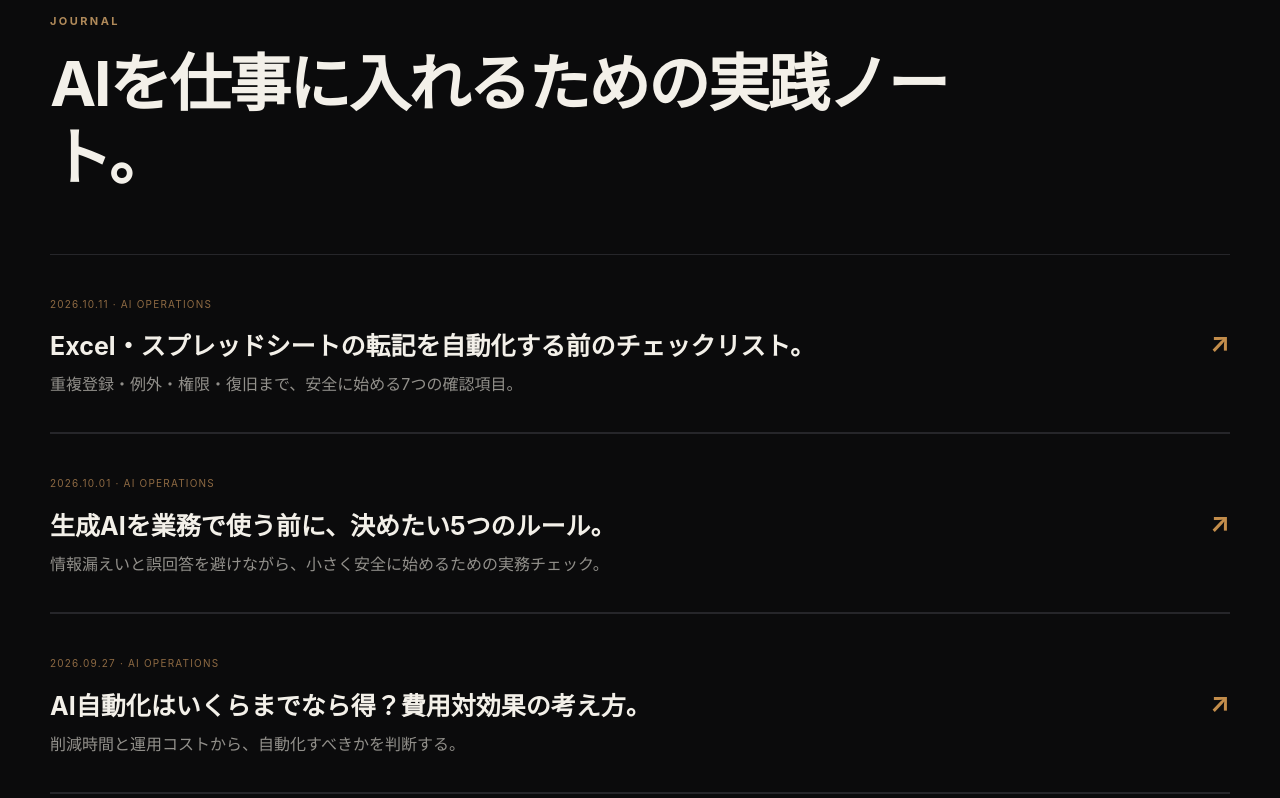
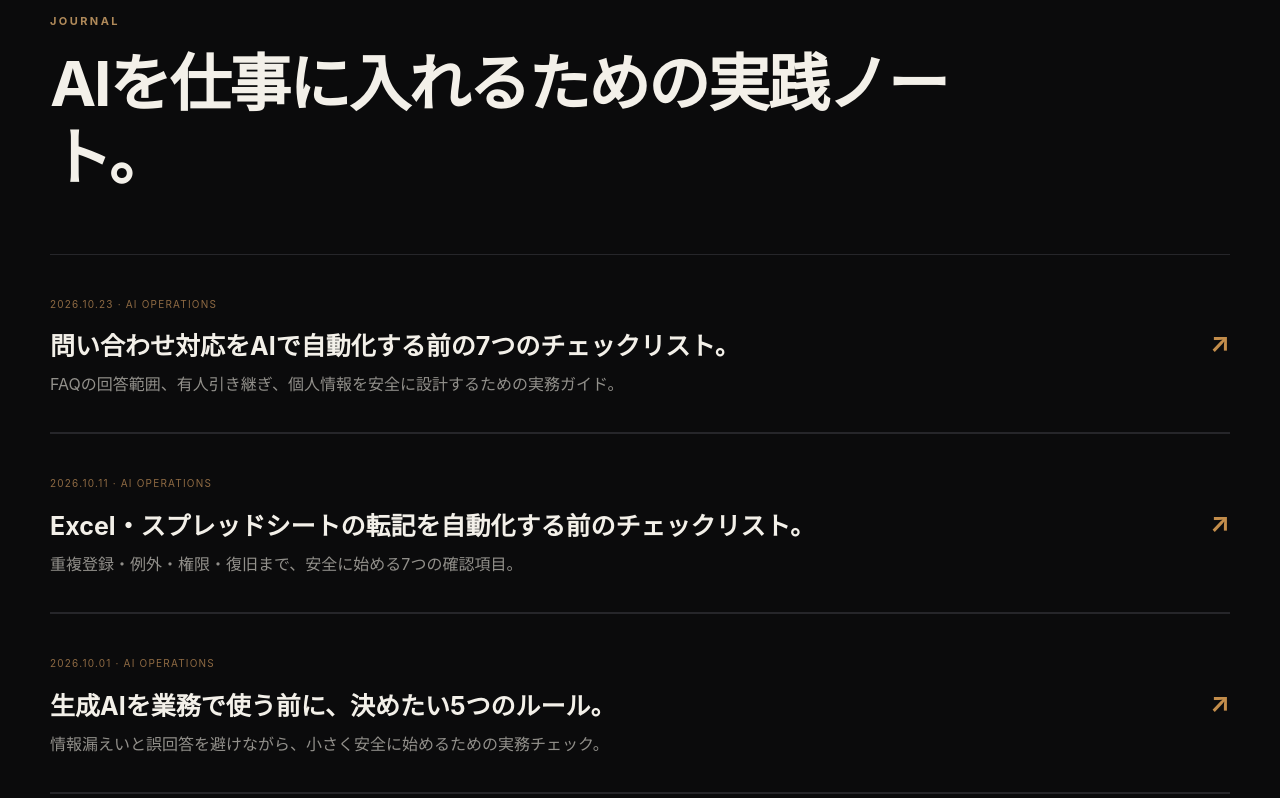
Before and after one commit to gtakanowork-pixel/forge-site, a plain HTML site: page index.html in a window 1280 px wide. Shown: the part 3228-4026 px from the top of the page. Drawn offline with Linux system fonts and the light colour scheme.

Commit message:
content(site): link customer-support AI guide and refresh discovery metadata

```diff
--- a/index.html
+++ b/index.html
@@ -30,7 +30,7 @@
     <section class="statement wrap"><p class="kicker">OUR PRINCIPLE</p><h2>AIを入れることが目的じゃない。<br>面倒な仕事を、<span>減らすこと</span>が目的。</h2><p>ツールありきではなく、まず「どこで時間が消えているか」を見ます。自動化する価値が薄ければ、無理に作りません。</p></section>
     <section id="services" class="section wrap"><div class="section-head"><p class="kicker">SERVICES</p><h2>小さく始めて、効くところだけ伸ばす。</h2></div><div class="cards"><article><span>01</span><h3>AI業務設計</h3><p>日々の作業を分解し、AIに任せる部分と人が判断する部分を整理。最初の一歩を具体化します。</p><small>Workflow audit / AI design</small></article><article><span>02</span><h3>業務自動化</h3><p>定型文、情報整理、通知、データ処理など、反復作業を既存ツールとAIでつなぎます。</p><small>Automation / Integration</small></article><article><span>03</span><h3>AIコンテンツ運用</h3><p>記事・SNS・クリエイティブ制作の流れを設計し、作るだけで終わらない運用へつなげます。</p><small>Content ops / AI creative</small></article></div></section>
     <section id="process" class="section process"><div class="wrap"><div class="section-head"><p class="kicker">PROCESS</p><h2>いきなり大きく作らない。</h2></div><ol><li><b>01</b><div><h3>見つける</h3><p>時間がかかる、頻度が高い、判断が少ない作業を探します。</p></div></li><li><b>02</b><div><h3>試す</h3><p>最小構成で試し、実際に負担が減るかを確かめます。</p></div></li><li><b>03</b><div><h3>残す</h3><p>効果があるものだけ運用に組み込み、必要なら次の自動化へ進みます。</p></div></li></ol></div></section>
-    <section class="journal wrap section"><div class="section-head"><p class="kicker">JOURNAL</p><h2>AIを仕事に入れるための実践ノート。</h2></div><a class="article-link" href="blog/spreadsheet-data-entry-automation-checklist.html"><div><span>2026.10.11 · AI OPERATIONS</span><h3>Excel・スプレッドシートの転記を自動化する前のチェックリスト。</h3><p>重複登録・例外・権限・復旧まで、安全に始める7つの確認項目。</p></div><b>↗</b></a><a class="article-link" href="blog/generative-ai-small-business-security-checklist.html"><div><span>2026.10.01 · AI OPERATIONS</span><h3>生成AIを業務で使う前に、決めたい5つのルール。</h3><p>情報漏えいと誤回答を避けながら、小さく安全に始めるための実務チェック。</p></div><b>↗</b></a><a class="article-link" href="blog/ai-automation-cost-roi.html"><div><span>2026.09.27 · AI OPERATIONS</span><h3>AI自動化はいくらまでなら得？費用対効果の考え方。</h3><p>削減時間と運用コストから、自動化すべきかを判断する。</p></div><b>↗</b></a><a class="article-link" href="blog/ai-automation-small-business-start.html"><div><span>2026.09.27 · AI OPERATIONS</span><h3>小さな会社のAI自動化、最初の一歩。</h3><p>最初に狙う仕事の3条件と、失敗しにくい進め方。</p></div><b>↗</b></a></section>
+    <section class="journal wrap section"><div class="section-head"><p class="kicker">JOURNAL</p><h2>AIを仕事に入れるための実践ノート。</h2></div><a class="article-link" href="blog/customer-support-ai-automation-checklist.html"><div><span>2026.10.23 · AI OPERATIONS</span><h3>問い合わせ対応をAIで自動化する前の7つのチェックリスト。</h3><p>FAQの回答範囲、有人引き継ぎ、個人情報を安全に設計するための実務ガイド。</p></div><b>↗</b></a><a class="article-link" href="blog/spreadsheet-data-entry-automation-checklist.html"><div><span>2026.10.11 · AI OPERATIONS</span><h3>Excel・スプレッドシートの転記を自動化する前のチェックリスト。</h3><p>重複登録・例外・権限・復旧まで、安全に始める7つの確認項目。</p></div><b>↗</b></a><a class="article-link" href="blog/generative-ai-small-business-security-checklist.html"><div><span>2026.10.01 · AI OPERATIONS</span><h3>生成AIを業務で使う前に、決めたい5つのルール。</h3><p>情報漏えいと誤回答を避けながら、小さく安全に始めるための実務チェック。</p></div><b>↗</b></a><a class="article-link" href="blog/ai-automation-cost-roi.html"><div><span>2026.09.27 · AI OPERATIONS</span><h3>AI自動化はいくらまでなら得？費用対効果の考え方。</h3><p>削減時間と運用コストから、自動化すべきかを判断する。</p></div><b>↗</b></a><a class="article-link" href="blog/ai-automation-small-business-start.html"><div><span>2026.09.27 · AI OPERATIONS</span><h3>小さな会社のAI自動化、最初の一歩。</h3><p>最初に狙う仕事の3条件と、失敗しにくい進め方。</p></div><b>↗</b></a></section>
     <section id="contact" class="contact wrap"><p class="kicker">START SMALL</p><h2>まず、自動化に向く仕事か<br>3分で切り分ける。</h2><p>入力・送信は不要です。頻度、所要時間、判断量などを見ながら、自動化候補として優先すべきかをセルフチェックできます。</p><a class="button primary" href="ai-automation-audit.html">無料セルフ診断を始める</a><small>※ 診断内容は送信・保存されません。</small></section>
   </main>
   <footer class="wrap"><div class="brand"><span class="mark">F</span>FORGE</div><p>AI employees. Human judgment.</p><p>© 2026 Forge</p></footer>
```
